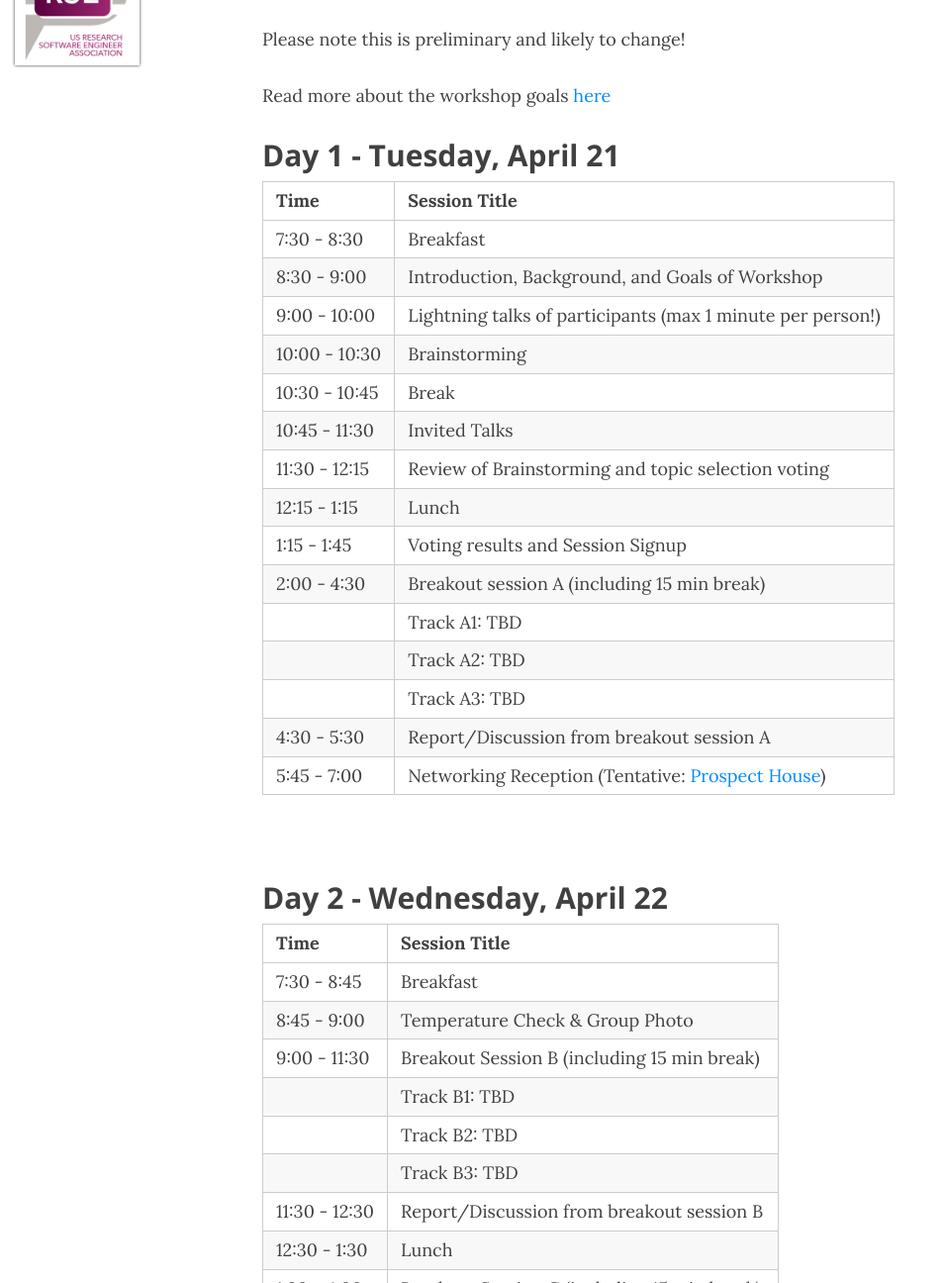
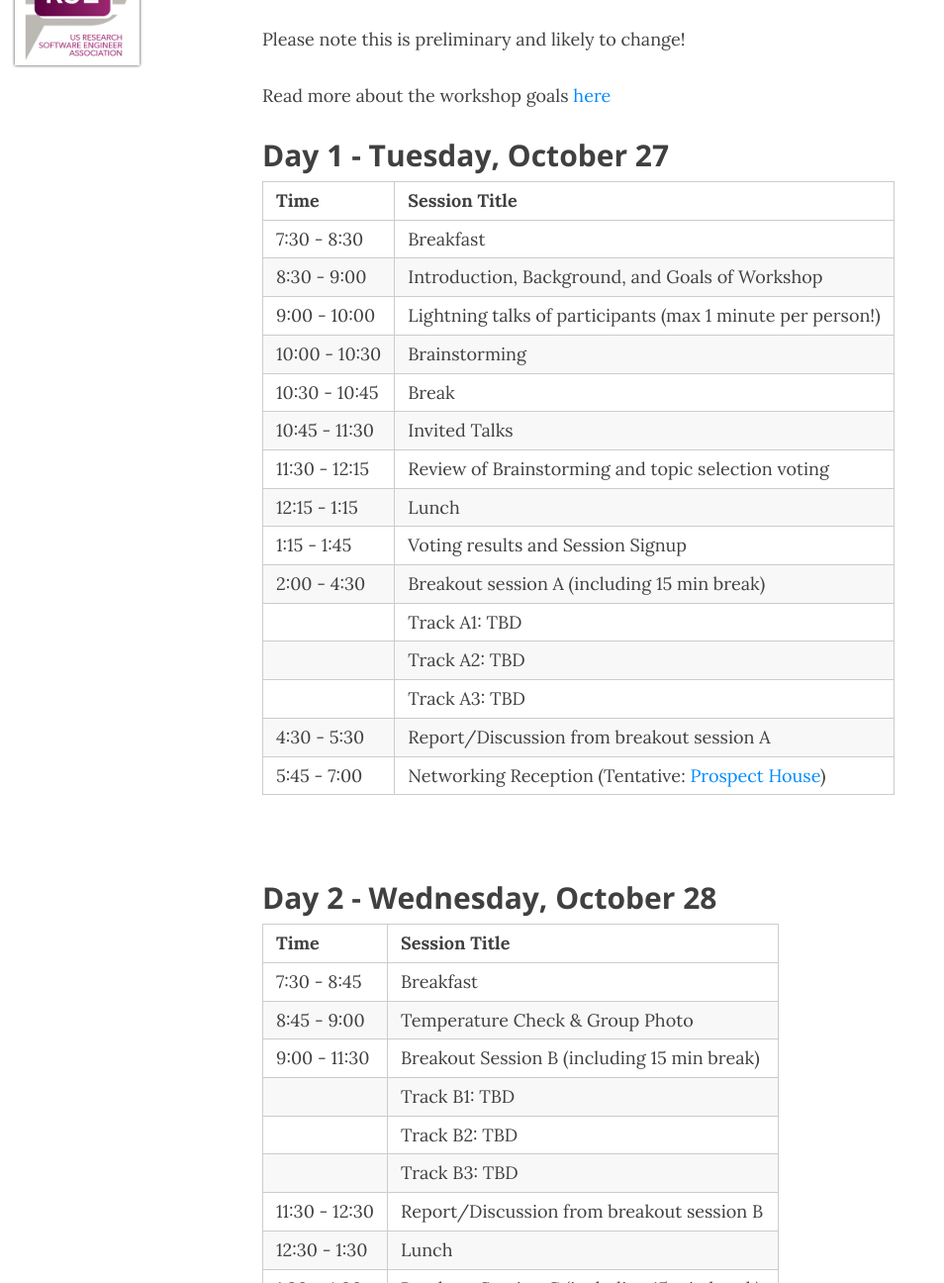
Before and after one commit to cosden/2020-april-workshop, a Jekyll site: the page built from pages/agenda.md, in a window 1280 px wide and 1400 px high, cut to the strip 104-1400 px from the top of the window. Shown: the whole strip at 99% size, without its empty margins (0-954 px from the left). Built offline with Jekyll 4.4.1, drawn with Linux system fonts in a browser that asks for light colours; nearby versions of some CDN libraries; some of the changed text lies outside the part shown.

Commit message:
updated to October dates

```diff
--- a/_config.yml
+++ b/_config.yml
@@ -5,7 +5,7 @@
 # DO NOT CHANGE THE LINE NUMBERS HERE without changing .circleci/circle_urls.sh
 # If you are building a simple GitHub user page (https://username.github.io) then use these settings:
 url: "https://us-rse.org"
-baseurl: "/2020-april-workshop"  # for testing, also check .circleci/circle_urls.sh
+baseurl: "/2020-oct-workshop"  # for testing, also check .circleci/circle_urls.sh
 title-img: /assets/img/logo_600px.png  # baseurl will be prepended
 twitter-img: /assets/img/logo_600px.png  # url + baseurl will be prepended
 
@@ -16,10 +16,10 @@ twitter-img: /assets/img/logo_600px.png  # url + baseurl will be prepended
 # Of course don't forget to change the username and projectname to YOUR username and project
 
 # Name of website
-title: US-RSE April 2020 Workshop
+title: US-RSE October 2020 Workshop
 
 # Short description of your site
-description: April 2020 Community Buiding Workshop
+description: October 2020 Community Buiding Workshop
 
 # --- Navigation bar options --- #
 
--- a/index.html
+++ b/index.html
@@ -1,7 +1,7 @@
 ---
 layout: page
 title: US-RSE Community Building Workshop
-subtitle: Fall 2020 in Princeton, NJ
+subtitle: October 27-28 2020 in Princeton, NJ
 use-site-title: true
 fb-img:
 ---
@@ -19,7 +20,7 @@ fb-img:
   <h2> First RSE Workshop </h2>
   <p> We are excited to announce that through a generous grant from the Alfred
     P. Sloan Foundation, we will be able to hold a first US-RSE Association
-    community building workshop, in Princeton, NJ (date TBD). This will
+    community building workshop, in Princeton, NJ October 27-28, 2020. This will
     be a workshop focused on planning the best path forward to grow the
     <a href='https://us-rse.org'>US-RSE Association</a>. This workshop promises
     to be an important milestone in the growth of the US-RSE Association!</p>
--- a/pages/agenda.md
+++ b/pages/agenda.md
@@ -10,7 +10,7 @@ Please note this is preliminary and likely to change!
 
 Read more about the workshop goals [here]({{ site.baseurl }}/about)
 
-## Day 1 - Tuesday, April 21
+## Day 1 - Tuesday, October 27
 
 
 | Time | Session Title |
@@ -33,7 +33,7 @@ Read more about the workshop goals [here]({{ site.baseurl }}/about)
 
 <br>
 
-## Day 2 - Wednesday, April 22
+## Day 2 - Wednesday, October 28
 
 | Time | Session Title |
 | ------ | ----- |
```
Also changed, not shown: other parts of index.html (+1 -0 lines), _posts/2020-03-26-rescheduled-update.md (added, +17 -0 lines), pages/travel.md (+1 -1 lines), README.md.
